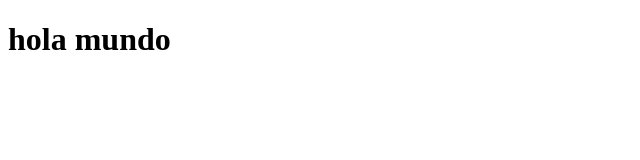
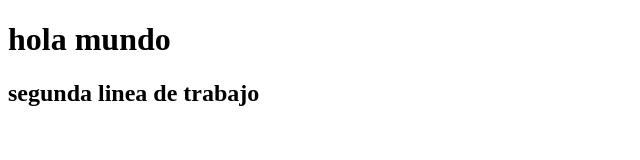
Before and after one commit to JairoMauricio97/git-ComisionN6, a plain HTML site: page index.html in a window 1280 px wide. Shown: the whole page, without its empty margins (0-640 px from the left). Drawn offline with Linux system fonts and the light colour scheme.

Commit message:
segundo cambio

```diff
--- a/index.html
+++ b/index.html
@@ -1,3 +1,5 @@
 <!DOCTYPE html>
 <h1>hola mundo</h1>
+
+<h2>segunda linea de trabajo </h2>
 <!DOCTYPE html>
```
